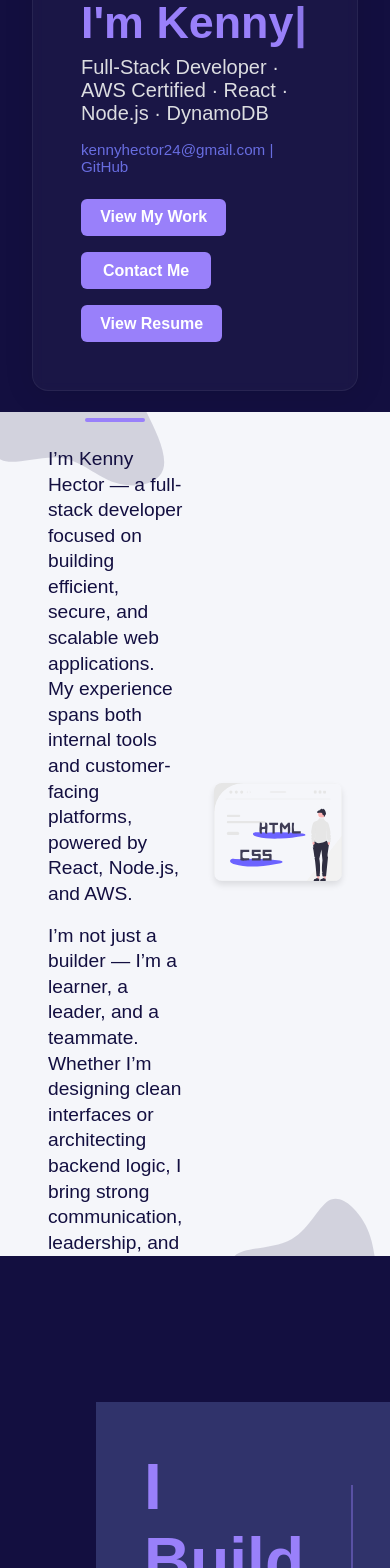
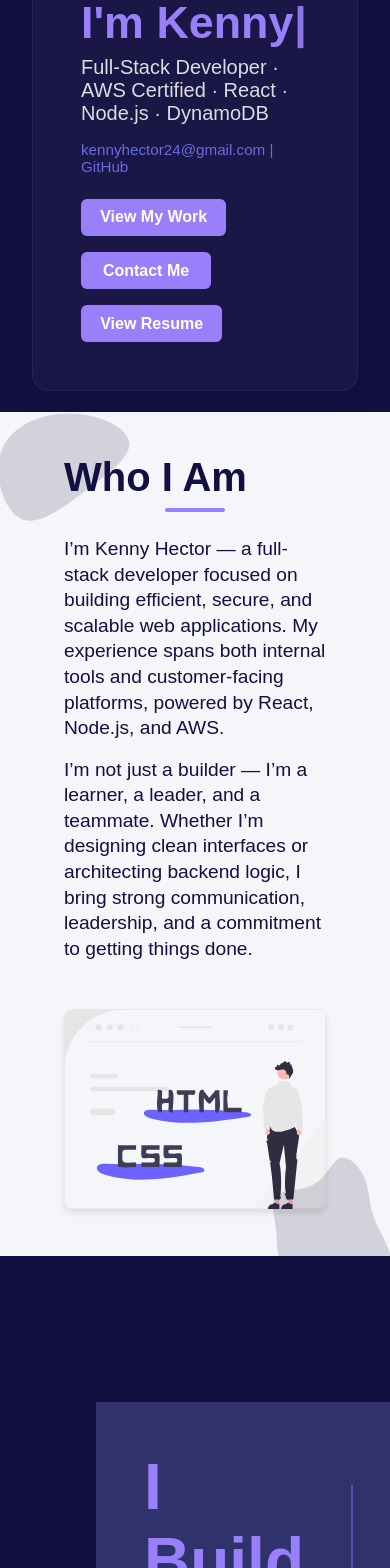
Before and after one commit to khector24/Portfolio, a React (Vite) app: page / in a window 390 px wide. Shown: the part 432-2000 px from the top of the page. Built offline with nearby package versions, Linux system fonts and the light colour scheme.

Commit message:
Add media query for 768 and under screen sizes and add extra blob svg.;2C

```diff
--- a/src/components/WhoAmI.jsx
+++ b/src/components/WhoAmI.jsx
@@ -5,12 +5,12 @@ export default function WhoAmI() {
     <section className="who-am-i-section section-full-height bg-light">
       <div className="who-am-i-wrapper">
         <img
-          src="/src/assets/illustrations/blob.svg"
+          src="/src/assets/illustrations/blob1.svg"
           alt="decorative blob"
           className="blob-image top-left"
         />
         <img
-          src="/src/assets/illustrations/blob.svg"
+          src="/src/assets/illustrations/blob2.svg"
           alt="decorative blob"
           className="blob-image bottom-right"
         />
--- a/src/styles/component-styles/WhoAmI.css
+++ b/src/styles/component-styles/WhoAmI.css
@@ -60,3 +60,22 @@
   border-radius: 8px;
   box-shadow: 0 4px 6px rgba(0, 0, 0, 0.1);
 }
+
+@media (max-width: 768px) {
+  .who-am-i-wrapper {
+    flex-direction: column;
+    padding: 2rem 1rem;
+  }
+
+  .blob-image.top-left {
+    top: -40px;
+    left: -60px;
+    width: 200px;
+  }
+
+  .blob-image.bottom-right {
+    bottom: -60px;
+    right: -80px;
+    width: 200px;
+  }
+}
```
Also changed, not shown: src/assets/illustrations/blob1.svg (added), src/assets/illustrations/blob2.svg (renamed from src/assets/illustrations/blob.svg).
